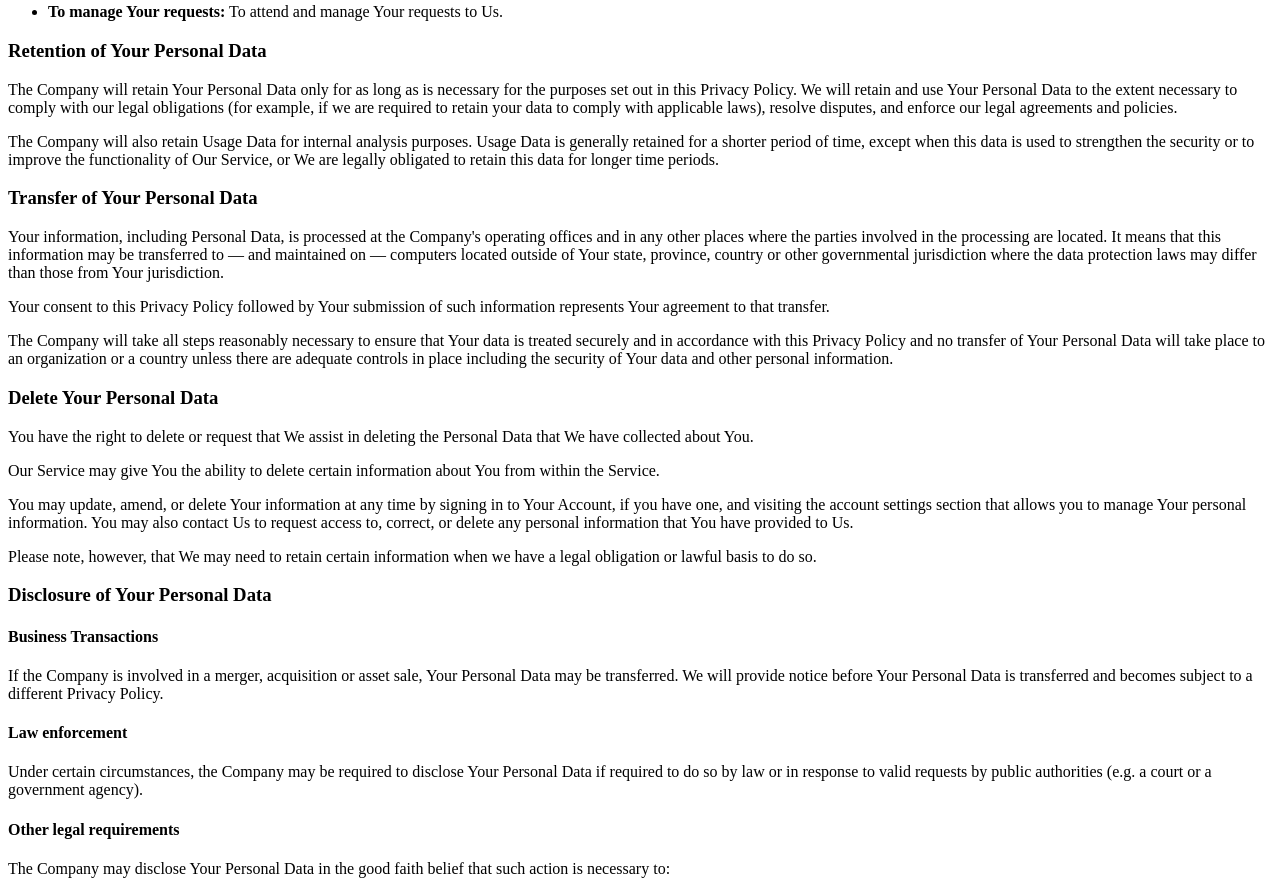
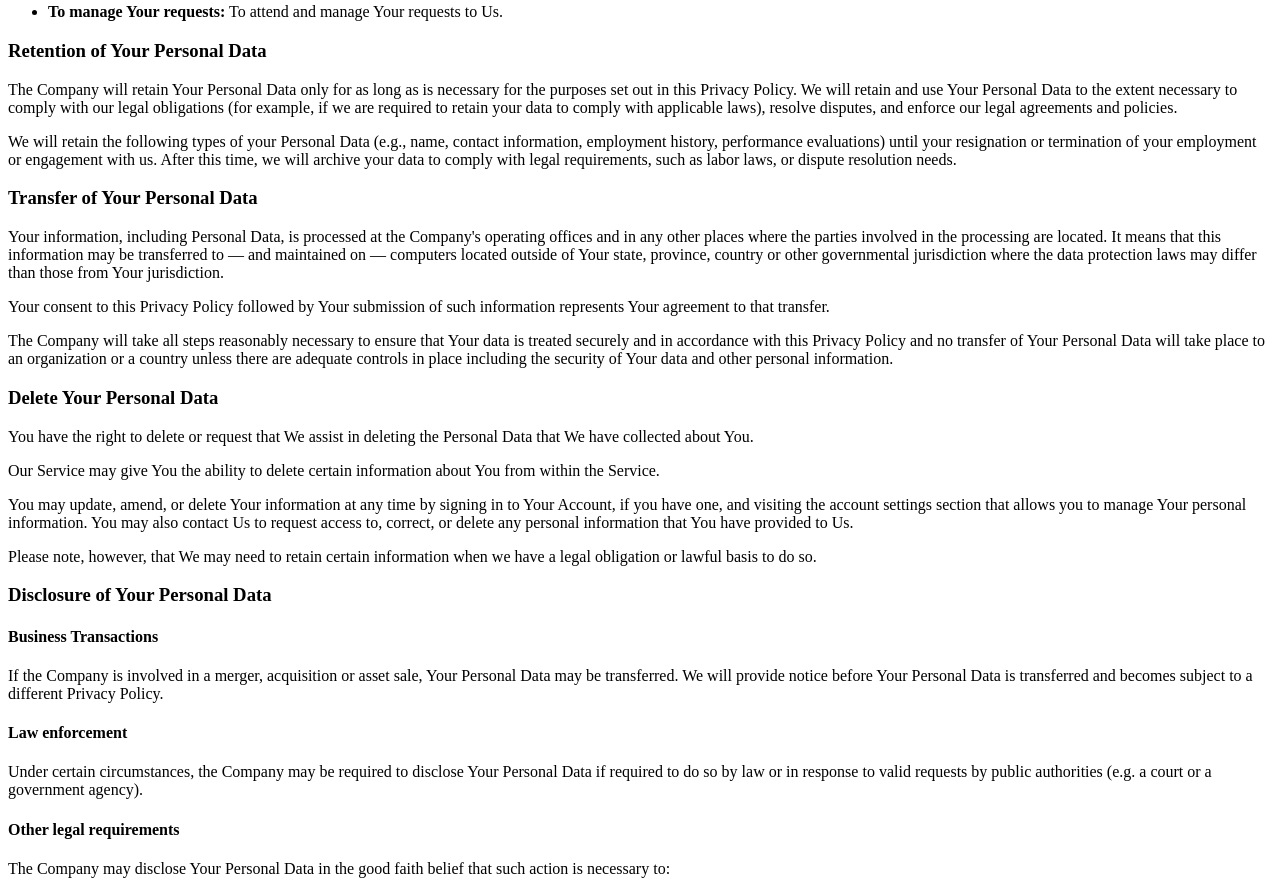
Before and after one commit to AnasSan/mbmhr, a plain HTML site: page index.html in a window 1280 px wide. Shown: the part 1698-2589 px from the top of the page. Drawn offline with Linux system fonts and the light colour scheme.

```diff
--- a/index.html
+++ b/index.html
@@ -91,7 +91,7 @@
 </ul>
 <h3>Retention of Your Personal Data</h3>
 <p>The Company will retain Your Personal Data only for as long as is necessary for the purposes set out in this Privacy Policy. We will retain and use Your Personal Data to the extent necessary to comply with our legal obligations (for example, if we are required to retain your data to comply with applicable laws), resolve disputes, and enforce our legal agreements and policies.</p>
-<p>The Company will also retain Usage Data for internal analysis purposes. Usage Data is generally retained for a shorter period of time, except when this data is used to strengthen the security or to improve the functionality of Our Service, or We are legally obligated to retain this data for longer time periods.</p>
+<p>We will retain the following types of your Personal Data (e.g., name, contact information, employment history, performance evaluations) until your resignation or termination of your employment or engagement with us. After this time, we will archive your data to comply with legal requirements, such as labor laws, or dispute resolution needs.</p>
 <h3>Transfer of Your Personal Data</h3>
 <p>Your information, including Personal Data, is processed at the Company's operating offices and in any other places where the parties involved in the processing are located. It means that this information may be transferred to — and maintained on — computers located outside of Your state, province, country or other governmental jurisdiction where the data protection laws may differ than those from Your jurisdiction.</p>
 <p>Your consent to this Privacy Policy followed by Your submission of such information represents Your agreement to that transfer.</p>
```
